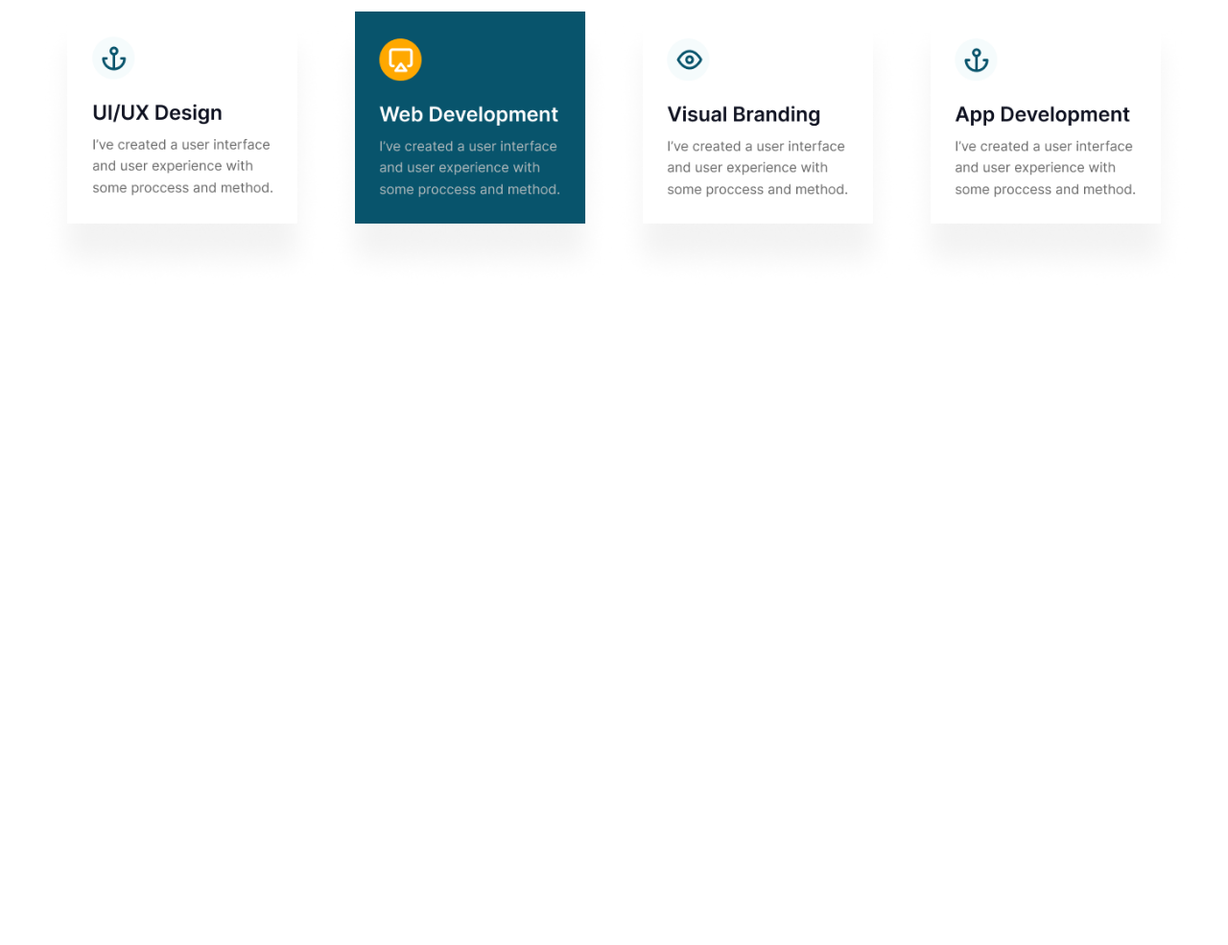
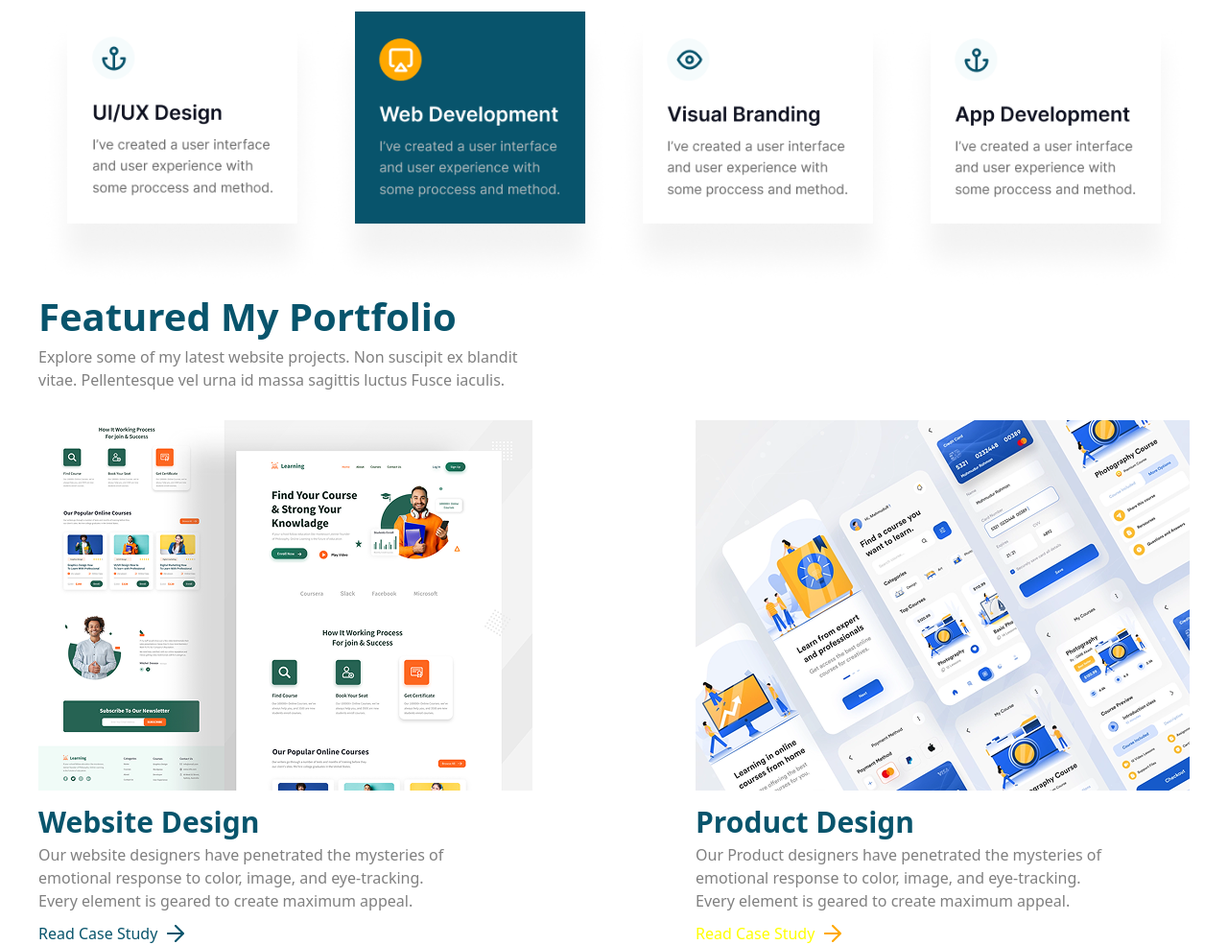
Before and after one commit to SOFTCLUB-2007/projet, a website: page src/index.html in a window 1280 px wide. Shown: the part 872-1857 px from the top of the page at 96% size. Before the commit the page ends 1172 px from the top, so only its background shows below. Drawn offline with nearby package versions, Linux system fonts and the light colour scheme; files that its build step writes are made by us from their sources.

Commit message:
section project created

```diff
--- a/src/index.html
+++ b/src/index.html
@@ -88,6 +88,46 @@
             </div>
         </div>
     </section>
+    <section class="max-w-[1200px] m-auto">
+        <h1 class="text-[#08546C] text-[40px] font-[600]">Featured My Portfolio</h1>
+        <p class="text-[gray]">Explore some of my latest website projects. Non suscipit ex blandit <br>
+        vitae. Pellentesque vel urna id massa sagittis luctus Fusce iaculis.</p>
+        <div class="lg:flex flex-column justify-between">
+
+        <div class="mt-[30px]">
+            <div>
+            <img src="dribbble mockup 1.png" alt="">
+            </div>
+            <div class="pt-[10px]">
+                <h1 class="text-[#08546C] text-[30px] font-[600]">Website Design</h1>
+                <p class="text-[gray]">Our website designers have penetrated the mysteries of <br>
+                emotional response to color, image,  and eye-tracking. <br>
+                Every element is geared to create maximum appeal.</p>
+                <div class="flex gap-[10px] items-center pt-[10px]">
+                    <p class="text-[#08546C]">Read Case Study</p>
+                    <img src="Group 29 (1).png" alt="">
+                </div>
+            </div>
+        </div>
+
+        <div class="mt-[30px]">
+            <div>
+            <img src="dribbble mockup 1 (1).png" alt="">
+            </div>
+            <div class="pt-[10px]">
+                <h1 class="text-[#08546C] text-[30px] font-[600]">Product Design</h1>
+                <p class="text-[gray]">Our Product designers have penetrated the mysteries of <br>
+                emotional response to color, image,  and eye-tracking. <br>
+                Every element is geared to create maximum appeal.</p>
+                <div class="flex gap-[10px] items-center pt-[10px]">
+                    <p class="text-[yellow]">Read Case Study</p>
+                    <img src="Group 29 (2).png" alt="">
+                </div>
+            </div>
+        </div>
+
+        </div>
+    </section>
 </main>
 </body>
 </html>
```
Also changed, not shown: src/Group 29 (1).png (added), src/Group 29 (2).png (added), src/dribbble mockup 1 (1).png (added), src/dribbble mockup 1.png (added).
